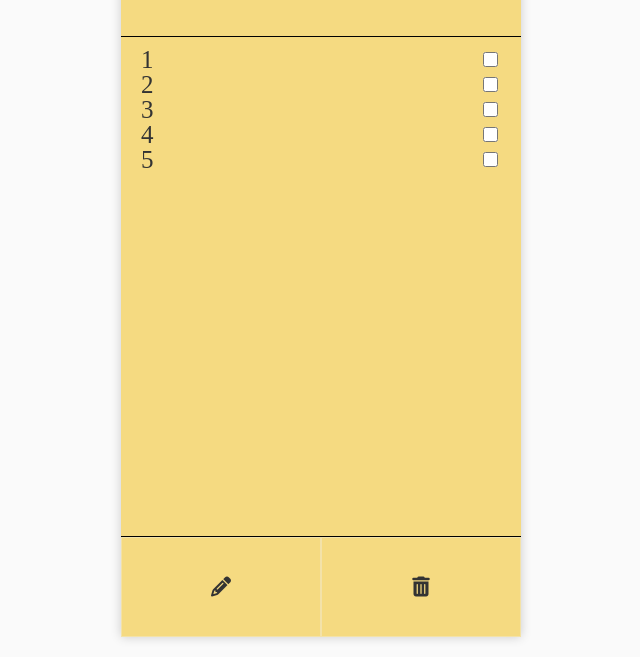
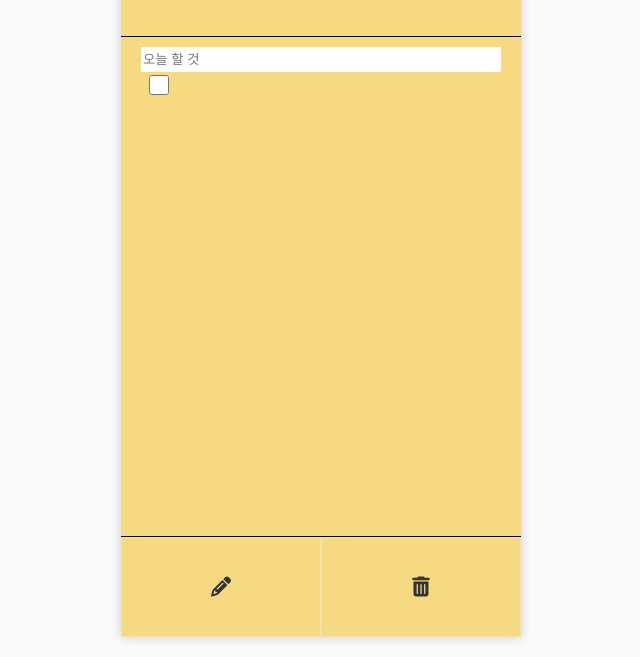
Before and after one commit to S-JaeWon/korit_back_5_web_study, a plain HTML site: page mini_project/todoList.html in a window 1280 px wide. Both pictures are taken after a click on the button 540 px from the left and 730 px from the top of the page. Shown: the part 143-800 px from the top of the page, without its empty margins (319-959 px from the left). Drawn offline with Linux system fonts and the light colour scheme.

Commit message:
feat: mini P, 추가, 삭제 버튼 기능

```diff
--- a/mini_project/css/main.css
+++ b/mini_project/css/main.css
@@ -20,10 +20,17 @@ main {
     font-size: 25px;
 }
 
+.content-text {
+    border: none;
+    width: 100%;
+    height: 25px;
+}
+
 .content-checkbox {
     order: 1;
     margin-left: 8px;
     border-radius: 5px;
-    width: 15px;
-    height: 15px;
+    width: 20px;
+    height: 20px;
+    cursor: pointer;
 }
--- a/mini_project/js/todo.js
+++ b/mini_project/js/todo.js
@@ -1,11 +1,26 @@
-function getTodoList() {
+function handleAddClick() {
     const contentList = document.querySelector(".content-list")
+    const contentText = document.querySelector(".content-text")
 
-    contentList.innerHTML = "";
+    contentList.innerHTML += `
+        <li class="content-inputs">
+            ${contentText.value}
+            <input type="checkbox" class="content-checkbox">
+        </li>
+    `;
 
-    for(let content of contentList) {
-        contentList.innerHTML += `
-        <li class="content-inputs">${}<input type="checkbox" class="content-checkbox"></li>
-        `;
-    }
+    contentText.value = "";
 }
+
+function handleRemoveClick() {
+    const contentList = document.querySelector(".content-list");
+    const checkboxes = document.querySelectorAll(".content-checkbox");
+
+    checkboxes.forEach((checkbox) => {
+        if (checkbox.checked) {
+            // 체크된 경우 해당 li 요소를 찾아서 삭제합니다.
+            const listItem = checkbox.closest(".content-inputs");
+            contentList.removeChild(listItem);
+        }
+    });
+}
--- a/mini_project/todoList.html
+++ b/mini_project/todoList.html
@@ -21,11 +21,10 @@
             </header>
             <main>
                 <ul class="content-list">
-                    <li class="content-inputs">1<input type="checkbox" class="content-checkbox"></li>
-                    <li class="content-inputs">2<input type="checkbox" class="content-checkbox"></li>
-                    <li class="content-inputs">3<input type="checkbox" class="content-checkbox"></li>
-                    <li class="content-inputs">4<input type="checkbox" class="content-checkbox"></li>
-                    <li class="content-inputs">5<input type="checkbox" class="content-checkbox"></li>
+                    <li class="content-inputs">
+                        <input type="text" class="content-text" placeholder="오늘 할 것">
+                    </li>
+
                 </ul>
             </main>
             <footer>
```
